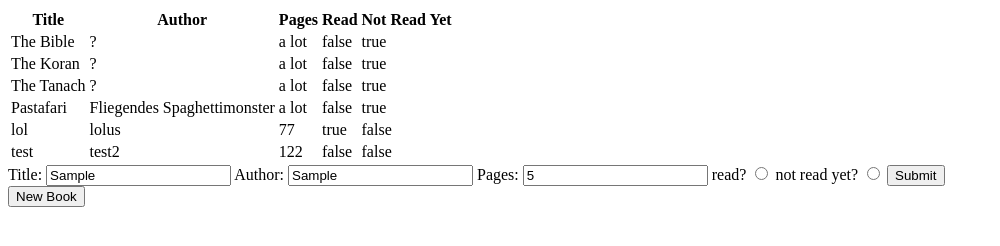
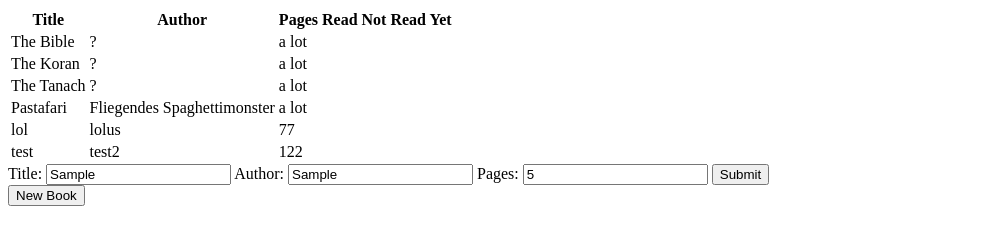
Before and after one commit to DebSol11/odin-library, a plain HTML site: page index.html in a window 1280 px wide. Both pictures are taken after typing "Sample", "Sample", "5" into the empty fields and a click on the button "Submit". Shown: the whole page, without its empty margins (0-1000 px from the left). Drawn offline with Linux system fonts and the light colour scheme.

Commit message:
Reduce the art, so that my stack does not overflow

```diff
--- a/index.html
+++ b/index.html
@@ -24,16 +24,7 @@
       <input type="text" id="author" name="author" placeholder="Who knows?" />
       <label for="pages">Pages:</label>
       <input type="number" id="pages" name="pages" placeholder="50" />
-      <label for="read">read?</label>
-      <input type="radio" id="read" name="read_status" value="furzipups"/>
-      <label for="not read yet">not read yet?</label>
-      <input
-        type="radio"
-        id="not-read-yet"
-        name="read_status"
-        value="notFurzipups"
-      />
-      <button type="submit" onclick="storeInput()" id="submitBtn">Submit</button>
+      <button type="submit" id="submitBtn">Submit</button>
     </form>
   </body>
 </html>
--- a/script.js
+++ b/script.js
@@ -1,58 +1,43 @@
+// Selectors
 const body = document.querySelector("body");
 const table = document.querySelector("table");
 const submitBtn = document.querySelector("#submitBtn");
 
+// Global Scope Array of Objects
 const myLibrary = [
   {
     title: "The Bible",
     author: "?",
     pages: "a lot",
-    read: "false",
-    notReadYet: "true",
   },
   {
     title: "The Koran",
     author: "?",
     pages: "a lot",
-    read: "false",
-    notReadYet: "true",
   },
   {
     title: "The Tanach",
     author: "?",
     pages: "a lot",
-    read: "false",
-    notReadYet: "true",
   },
   {
     title: "Pastafari",
     author: "Fliegendes Spaghettimonster",
     pages: "a lot",
-    read: "false",
-    notReadYet: "true",
   },
 ];
 
-function Book(title, author, pages, read) {
+function Book(title, author, pages) {
   if (!new.target) {
     throw Error("You must use the 'new' operator to call the constructor");
   }
   this.title = title;
   this.author = author;
   this.pages = pages;
-  // if (read == false || read == true) {
-  this.read = read;
-  // } else {
-  //   throw Error("You must chose here between true and false");
-  // }
-  this.notReadYet = !read;
-  this.info = function () {
-    return `${title} by ${author}, ${pages} pages, ${read}`;
-  };
 }
 
-function addBookToLibrary(title, author, pages, read) {
-  let book = new Book(title, author, pages, read);
+function addBookToLibrary(title, author, pages) {
+  let book = new Book(title, author, pages);
   // Universally Unique Identifier = uuid
   book.id = self.crypto.randomUUID();
   myLibrary.push(book);
@@ -68,9 +53,7 @@
     let content = document.createElement("tr");
     content.innerHTML = `<td>${myLibrary[i].title}</td>
             <td>${myLibrary[i].author}</td>
-            <td>${myLibrary[i].pages}</td>
-            <td>${myLibrary[i].read}</td>
-            <td>${myLibrary[i].notReadYet}</td>`;
+            <td>${myLibrary[i].pages}</td>`;
     table.appendChild(content);
   }
 }
@@ -87,37 +70,11 @@
 
 const newBookButton = document.querySelector(".newBookButton");
 
-// function displayForm() {
-//   newBookButton.addEventListener("click", () => {
-//     const form = document.createElement("form");
-//     // form.innerHTML = `<form action="example.com/path" method="post">
-//     //   <label for="title">Title:</label>
-//     //   <input type="text" id="title" name="title" placeholder="The Bible" />
-//     //   <label for="author">Author:</label>
-//     //   <input type="text" id="author" name="author" placeholder="Who knows?" />
-//     //   <label for="pages">Pages:</label>
-//     //   <input type="number" id="pages" name="pages" placeholder="50" />
-//     //   <label for="read">read?</label>
-//     //   <input type="radio" id="read" name="read_status" value="read" />
-//     //   <label for="not read yet">not read yet?</label>
-//     //   <input
-//     //     type="radio"
-//     //     id="not read yet"
-//     //     name="read_status"
-//     //     value="not read yet"
-//     //   />
-//     //   <button type="submit" onclick="storeInput()" id="submitBtn">Submit</button>
-//     // </form>`;
-//     body.appendChild(form);
-//   });
-// }
-
-// displayForm();
-
 const form = document.querySelector("form");
 
 submitBtn.addEventListener("click", (event) => {
   event.preventDefault();
+  storeInput();
 });
 
 function storeInput() {
@@ -128,44 +85,19 @@
   const title = document.getElementById("title");
   const author = document.getElementById("author");
   const pages = document.getElementById("pages");
-  const readStatus = document.querySelector('input[name="rate_status"]:checked').value;
-  // const read = document.getElementById("read");
-  // const notReadYet = document.getElementById("not-read-yet");
-
-  // Get the values of the input elements
-  const value1 = title.value;
-  const value2 = author.value;
-  const value3 = pages.value;
-  const value4 = readStatus.value;
-  // const value5 = notReadYet.value;
 
   // Add the values to the object
   inputObject = {
-    title: value1,
-    author: value2,
-    pages: value3,
-    readStatus: value4,
-    // read: value4,
-    // notReadYet: value5,
+    title: title.value,
+    author: author.value,
+    pages: pages.value,
   };
 
-  // Print the array to the console
+  //cAdd the object to the array
+  myLibrary.push(inputObject)
+
+  // Print the input Object to the console
   console.log(inputObject);
+  // Print the myLibrary Array to the console
+  console.log(myLibrary);
 }
-
-// function createNewBook() {
-//   form.addEventListener("submit", (event) => {
-//     event.preventDefault();
-
-//     let bookFormInputs = {
-//       name: form.elements.title.value,
-//       author: form.elements.author.value,
-//       pages: form.elements.pages.value,
-//       read: form.elements.read.value,
-//     }
-//     console.log(bookFormInputs);
-//     return bookFormInputs;
-//   });
-// }
-
-// createNewBook();
```
